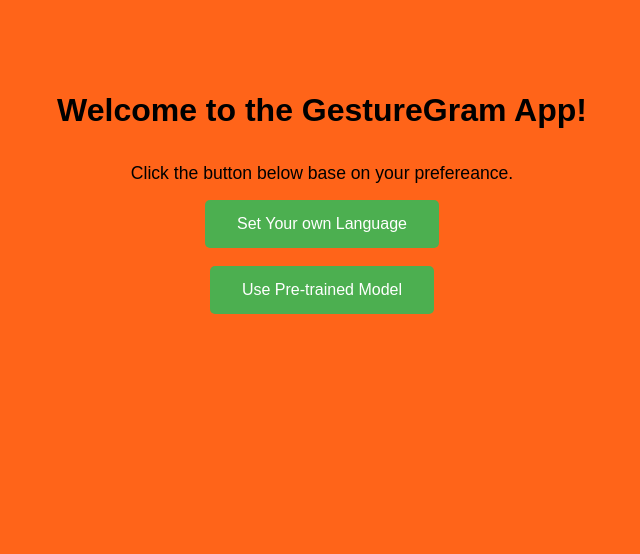
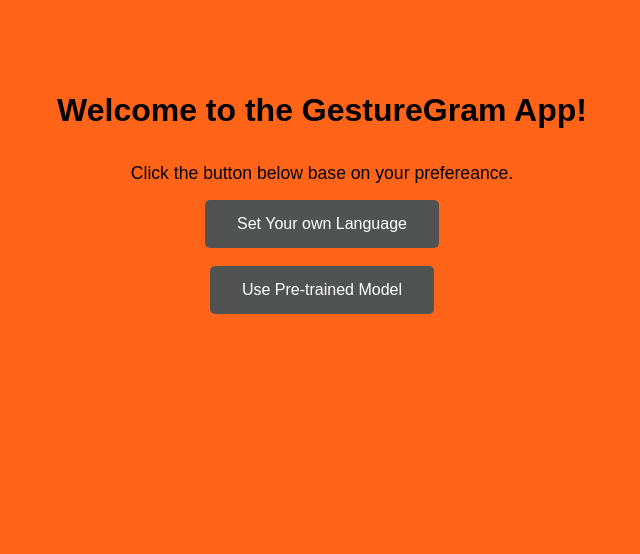
Before and after one commit to sajadulakash/GestureGram, a Flask app: page / in a window 1280 px wide. Shown: the part 228-782 px from the top of the page, without its empty margins (318-958 px from the left). Run offline with Flask 3, Linux system fonts and the light colour scheme; parts of the project's set-up code (start-up, migrations or seed data) failed here and were passed over.

Commit message:
button color change

```diff
--- a/templates/index.html
+++ b/templates/index.html
@@ -1,7 +1,7 @@
 <!DOCTYPE html>
 <html lang="en">
 <head>
-  <title>Gesture Detection App</title>
+  <title>Home Page</title>
   <style>
     /* General styles */
     body {
@@ -32,7 +32,7 @@
 
     /* Button styles */
     .btn {
-      background-color: #4CAF50; /* Green */
+      background-color: #515352; /* Green */
       border: none;
       color: white;
       padding: 15px 32px;
--- a/templates/set_feed.html
+++ b/templates/set_feed.html
@@ -5,7 +5,7 @@
   <style>
     /* Adapt button styles as needed */
     .btnn {
-      background-color: #4CAF50; /* Green */
+      background-color: #515352; /* Green */
       border: none;
       color: white;
       padding: 15px 32px;
--- a/templates/video_feed.html
+++ b/templates/video_feed.html
@@ -5,7 +5,7 @@
   <style>
     /* Adapt button styles as needed */
     .btn {
-      background-color: #4CAF50; /* Green */
+      background-color: #515352; /* Green */
       border: none;
       color: white;
       padding: 15px 32px;
@@ -23,7 +23,7 @@
     }
 
     .btn:hover {
-      background-color: #3e8e41; /* Darker green on hover */
+      background-color: #515352; /* Darker green on hover */
     }
     body {
         background-color: rgb(255,100, 25);
@@ -46,7 +46,7 @@
     }
     .btnn{
       font-size: 25px;
-      background-color: #3e8e41;
+      background-color: #515352;
       color: white;
       border-radius: 5px;
       padding: 15px 32px;
```
